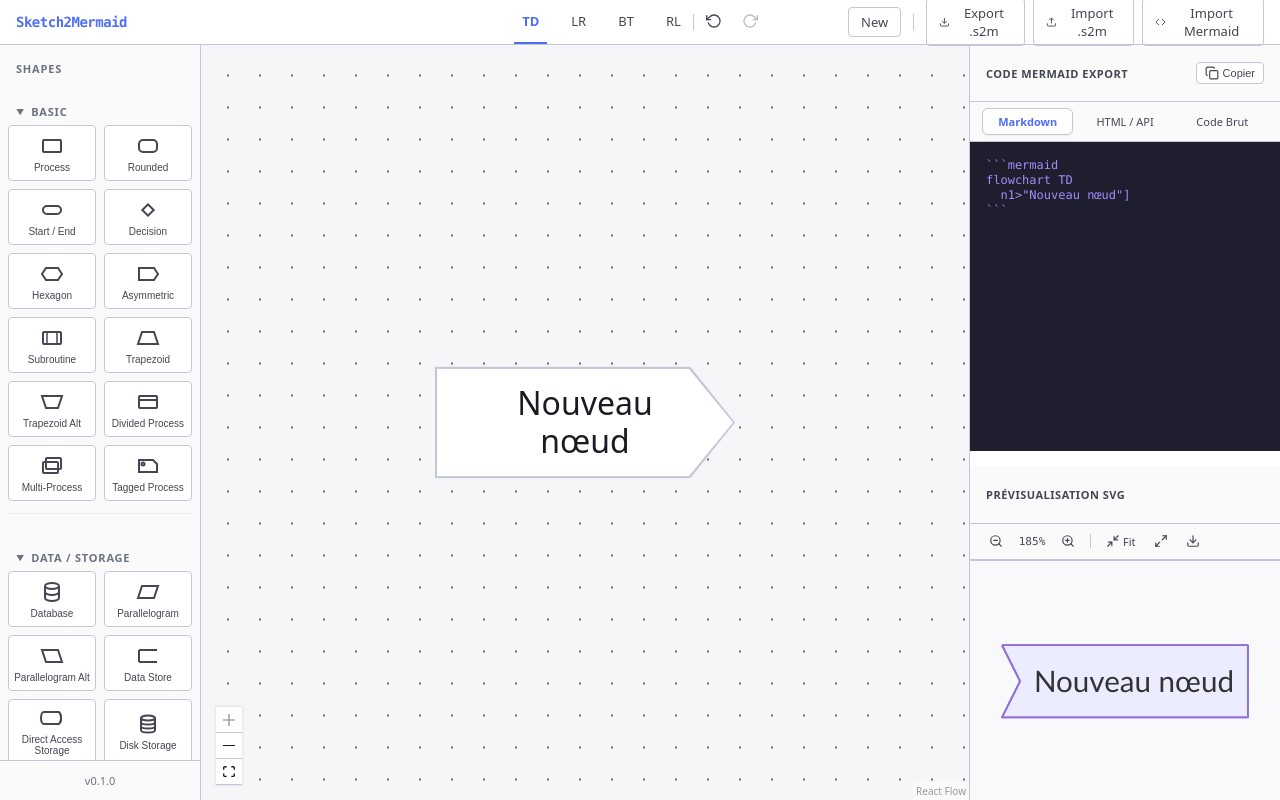
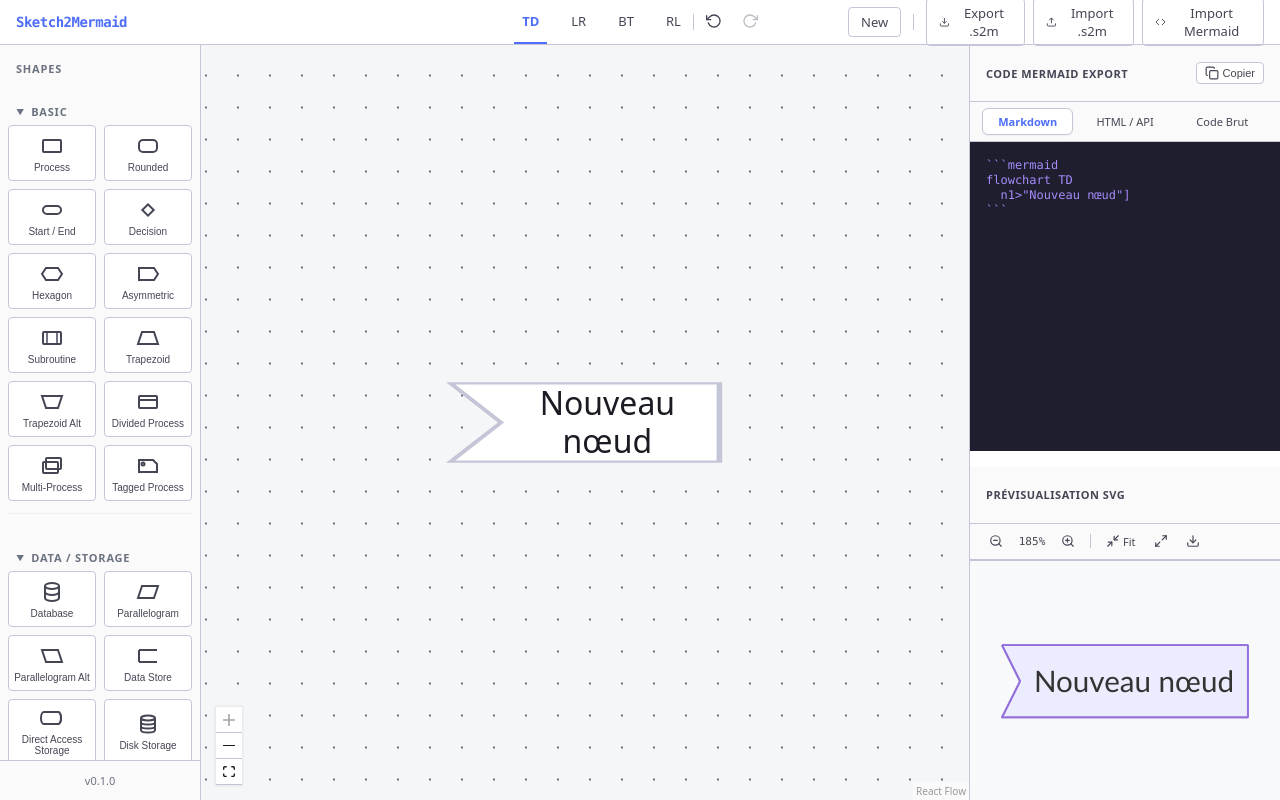
Before and after one commit to JeanZay/sketch2mermaid, a React (Vite) app: page / in a window 1280 px wide. Both pictures are taken after a click on the button "Asymmetric". Built offline with nearby package versions, Linux system fonts and the light colour scheme.

Commit message:
style: align dividedProcess and asymmetric shape aspect ratios and text positions

```diff
--- a/src/components/CustomNode.tsx
+++ b/src/components/CustomNode.tsx
@@ -144,7 +144,7 @@ export const CustomNode = ({ id, selected, data }: NodeProps) => {
   if (shape === 'rounded') wrapperClass = 'custom-node shape-rounded';
   if (shape === 'stadium') wrapperClass = 'custom-node shape-stadium';
 
-  const isLegacy = LEGACY_NODE_SHAPES.has(shape);
+  const isLegacy = LEGACY_NODE_SHAPES.has(shape) && shape !== 'asymmetric';
 
   if (!isLegacy) {
     wrapperClass = `new-shape-node-wrapper shape-${shape}-node`;
--- a/src/components/nodeShapes/NodeShapeRenderer.tsx
+++ b/src/components/nodeShapes/NodeShapeRenderer.tsx
@@ -13,7 +13,7 @@ export const NodeShapeRenderer = ({
   className = '',
   children,
 }: NodeShapeRendererProps) => {
-  const isLegacyShape = LEGACY_NODE_SHAPES.has(shape);
+  const isLegacyShape = LEGACY_NODE_SHAPES.has(shape) && shape !== 'asymmetric';
 
   if (shape === 'comment') {
     return (
@@ -241,7 +241,6 @@ export const NodeShapeRenderer = ({
       'parallelogramAlt',
       'trapezoid',
       'trapezoidAlt',
-      'asymmetric',
     ].includes(shape)) {
       return (
         <>
@@ -412,7 +411,7 @@ export const NodeShapeRenderer = ({
       svgContent = (
         <>
           <rect x="2" y="15" width="96" height="70" rx="4" fill="var(--node-bg-color, #ffffff)" stroke="var(--node-border-color, var(--border-color))" strokeWidth="2" />
-          <line x1="2" y1="35" x2="98" y2="35" stroke="var(--node-border-color, var(--border-color))" strokeWidth="2" />
+          <line x1="2" y1="26.6" x2="98" y2="26.6" stroke="var(--node-border-color, var(--border-color))" strokeWidth="2" />
         </>
       );
       break;
@@ -618,6 +617,7 @@ export const NodeShapeRenderer = ({
       );
       break;
 
+    case 'asymmetric':
     case 'odd':
       svgContent = (
         <polygon
@@ -678,17 +678,17 @@ export const NodeShapeRenderer = ({
       <div
         className={`new-shape-label-wrapper`}
         style={{
-          position: ['documents', 'manualFile', 'forkJoin'].includes(shape) ? 'absolute' : 'relative',
-          left: shape === 'documents' ? '2%' : (shape === 'manualFile' ? '10%' : (shape === 'forkJoin' ? '50%' : undefined)),
-          top: shape === 'documents' ? '14%' : (shape === 'manualFile' ? '10%' : (shape === 'forkJoin' ? '50%' : undefined)),
-          width: shape === 'documents' ? '78%' : (shape === 'manualFile' ? '80%' : (shape === 'forkJoin' ? '150px' : '100%')),
-          height: shape === 'documents' ? '72%' : (shape === 'manualFile' ? '35%' : (shape === 'forkJoin' ? '40px' : '100%')),
+          position: ['documents', 'manualFile', 'forkJoin', 'asymmetric', 'odd', 'dividedProcess'].includes(shape) ? 'absolute' : 'relative',
+          left: shape === 'documents' ? '2%' : (shape === 'manualFile' ? '10%' : (shape === 'forkJoin' ? '50%' : (['asymmetric', 'odd'].includes(shape) ? '18%' : (shape === 'dividedProcess' ? '2%' : undefined)))),
+          top: shape === 'documents' ? '14%' : (shape === 'manualFile' ? '10%' : (shape === 'forkJoin' ? '50%' : (['asymmetric', 'odd'].includes(shape) ? '15%' : (shape === 'dividedProcess' ? '26.6%' : undefined)))),
+          width: shape === 'documents' ? '78%' : (shape === 'manualFile' ? '80%' : (shape === 'forkJoin' ? '150px' : (['asymmetric', 'odd'].includes(shape) ? '80%' : (shape === 'dividedProcess' ? '96%' : '100%')))),
+          height: shape === 'documents' ? '72%' : (shape === 'manualFile' ? '35%' : (shape === 'forkJoin' ? '40px' : (['asymmetric', 'odd'].includes(shape) ? '70%' : (shape === 'dividedProcess' ? '58.4%' : '100%')))),
           transform: shape === 'forkJoin' ? 'translate(-50%, -50%)' : undefined,
           zIndex: 1,
           padding: '4px 8px',
           boxSizing: 'border-box',
           display: 'flex',
-          alignItems: 'center',
+          alignItems: shape === 'dividedProcess' ? 'flex-end' : 'center',
           justifyContent: 'center',
           pointerEvents: 'none',
         }}
--- a/src/core/nodeSizeConfig.ts
+++ b/src/core/nodeSizeConfig.ts
@@ -27,7 +27,7 @@ export const NODE_SIZE_DEFAULTS: Record<NodeShape, NodeSizeConfig> = {
   parallelogramAlt: { width: 160, height: 56, minWidth: 110, minHeight: 44 },
   trapezoid:        { width: 160, height: 56, minWidth: 110, minHeight: 44 },
   trapezoidAlt:     { width: 160, height: 56, minWidth: 110, minHeight: 44 },
-  asymmetric:       { width: 150, height: 56, minWidth: 100, minHeight: 44 },
+  asymmetric:       { width: 140, height: 56, minWidth: 90, minHeight: 44 },
   documents:        { width: 150, height: 76, minWidth: 110, minHeight: 64 },
 
   // New shapes:
@@ -44,7 +44,7 @@ export const NODE_SIZE_DEFAULTS: Record<NodeShape, NodeSizeConfig> = {
   directAccessStorage:  { width: 150, height: 76, minWidth: 110, minHeight: 64 },
   diskStorage:          { width: 150, height: 76, minWidth: 110, minHeight: 64 },
   display:              { width: 150, height: 112, minWidth: 100, minHeight: 88 },
-  dividedProcess:       { width: 140, height: 56, minWidth: 90, minHeight: 44 },
+  dividedProcess:       { width: 180, height: 56, minWidth: 90, minHeight: 44 },
   extract:              { width: 120, height: 90, minWidth: 90, minHeight: 70 },
   forkJoin:             { width: 16, height: 96, minWidth: 8, minHeight: 44 },
   internalStorage:      { width: 150, height: 56, minWidth: 100, minHeight: 44 },
```
